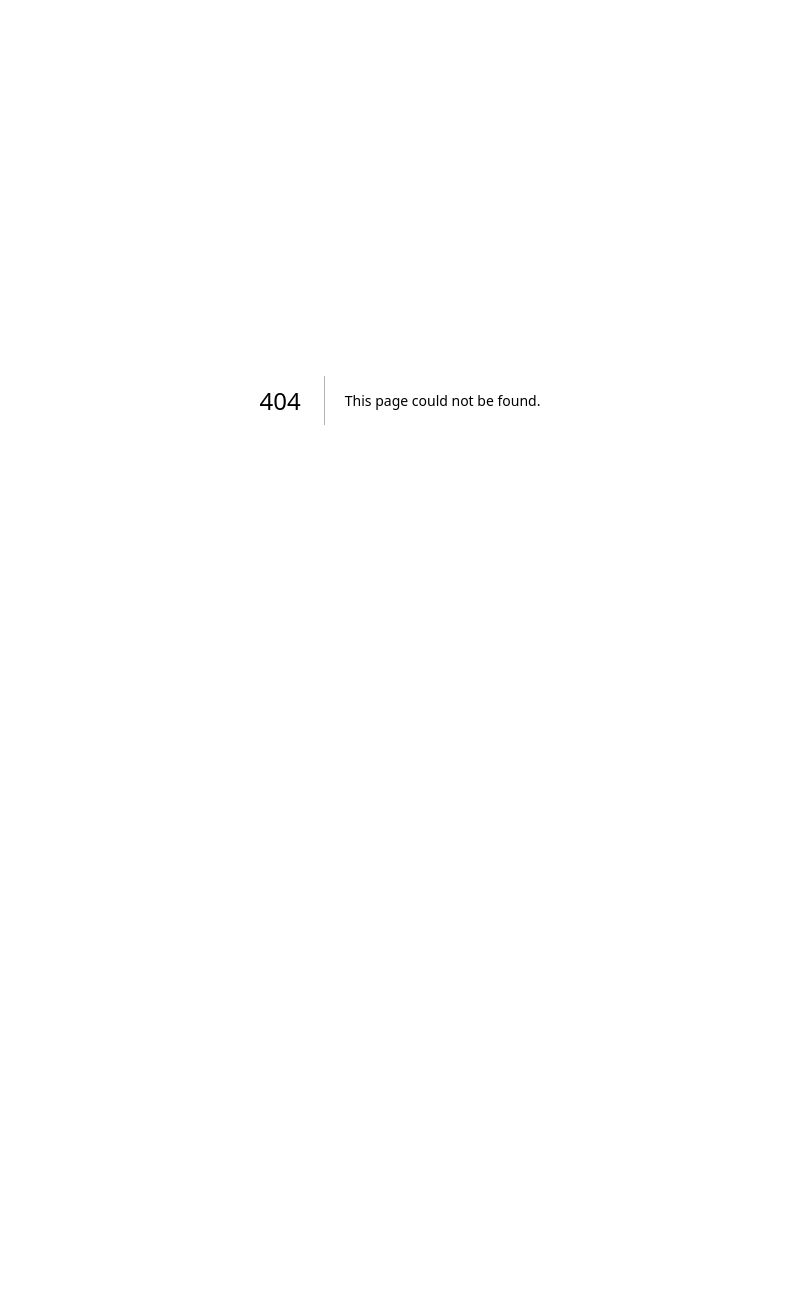
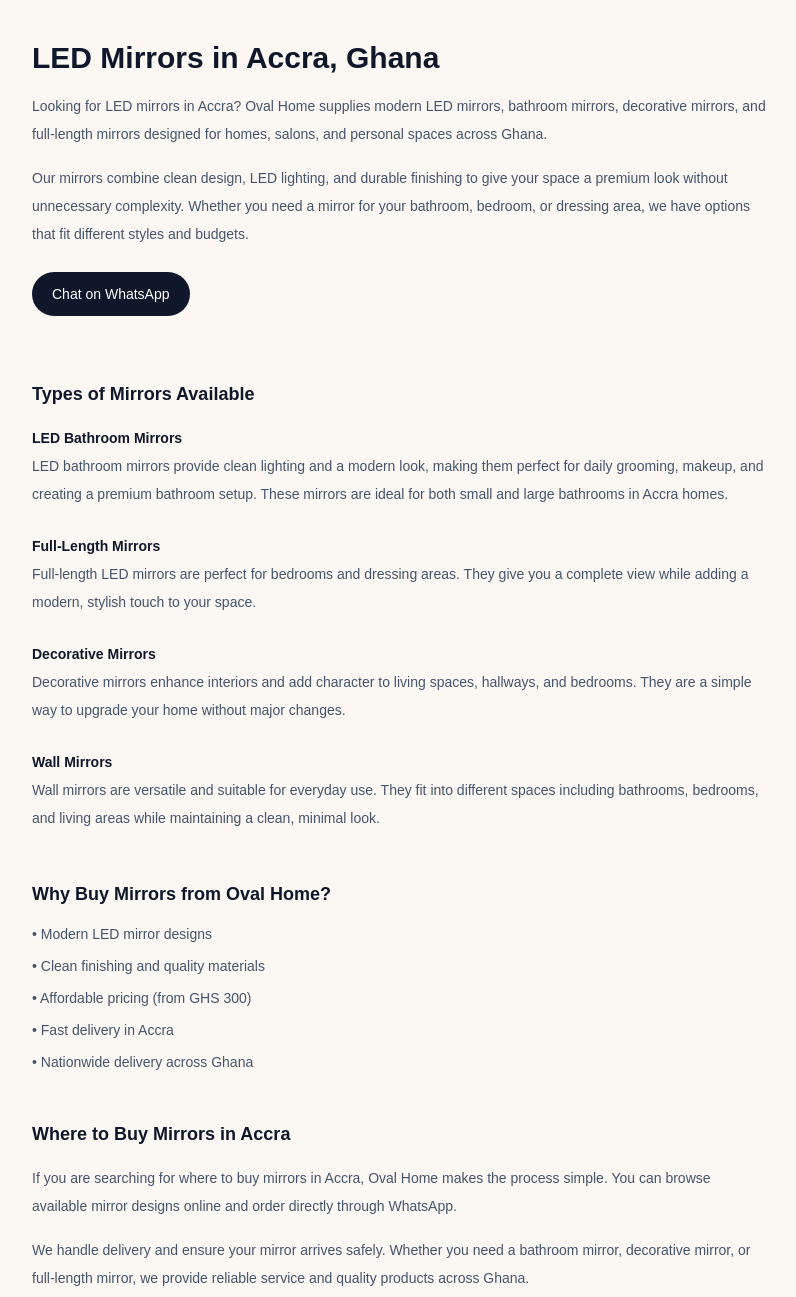
Before and after one commit to Owurathetaker/Ovalhome, a Next.js app: page /mirror-in-accra in a window 1280 px wide. Before the commit this address had no page. Shown: the top 1297 px of the page, without its empty margins (240-1036 px from the left). Before the commit the page ends 800 px from the top, so only its background shows below. Built offline with nearby package versions, Linux system fonts and the light colour scheme.

Commit message:
Add mirrors in Accra SEO page

```diff
--- /dev/null
+++ b/app/mirror-in-accra/page.tsx
@@ -0,0 +1,162 @@
+// app/mirrors-in-accra/page.tsx
+
+import Link from "next/link";
+
+const WA_NUMBER = "233554053999";
+
+function waLink(message?: string) {
+  const text = message
+    ? message
+    : "Hi Oval Home 👋🏽\nI want a mirror recommendation.\nLocation: ____\nSpace: ____\nBudget: ____";
+  return `https://wa.me/${WA_NUMBER}?text=${encodeURIComponent(text)}`;
+}
+
+export default function MirrorsInAccraPage() {
+  return (
+    <main className="min-h-screen bg-[#fbf7f2] text-slate-900">
+      <section className="mx-auto max-w-3xl px-4 py-10">
+        <h1 className="text-2xl font-semibold md:text-3xl">
+          LED Mirrors in Accra, Ghana
+        </h1>
+
+        <p className="mt-4 text-sm leading-7 text-slate-600">
+          Looking for LED mirrors in Accra? Oval Home supplies modern LED mirrors,
+          bathroom mirrors, decorative mirrors, and full-length mirrors designed
+          for homes, salons, and personal spaces across Ghana.
+        </p>
+
+        <p className="mt-4 text-sm leading-7 text-slate-600">
+          Our mirrors combine clean design, LED lighting, and durable finishing
+          to give your space a premium look without unnecessary complexity.
+          Whether you need a mirror for your bathroom, bedroom, or dressing area,
+          we have options that fit different styles and budgets.
+        </p>
+
+        <div className="mt-6">
+          <a
+            href={waLink()}
+            target="_blank"
+            rel="noreferrer"
+            className="inline-block rounded-full bg-slate-900 px-5 py-3 text-sm font-medium text-white"
+          >
+            Chat on WhatsApp
+          </a>
+        </div>
+      </section>
+
+      <section className="mx-auto max-w-3xl px-4 py-6">
+        <h2 className="text-lg font-semibold">Types of Mirrors Available</h2>
+
+        <div className="mt-4 space-y-6 text-sm text-slate-600 leading-7">
+          <div>
+            <h3 className="font-semibold text-slate-900">
+              LED Bathroom Mirrors
+            </h3>
+            <p>
+              LED bathroom mirrors provide clean lighting and a modern look,
+              making them perfect for daily grooming, makeup, and creating a
+              premium bathroom setup. These mirrors are ideal for both small and
+              large bathrooms in Accra homes.
+            </p>
+          </div>
+
+          <div>
+            <h3 className="font-semibold text-slate-900">
+              Full-Length Mirrors
+            </h3>
+            <p>
+              Full-length LED mirrors are perfect for bedrooms and dressing
+              areas. They give you a complete view while adding a modern,
+              stylish touch to your space.
+            </p>
+          </div>
+
+          <div>
+            <h3 className="font-semibold text-slate-900">
+              Decorative Mirrors
+            </h3>
+            <p>
+              Decorative mirrors enhance interiors and add character to living
+              spaces, hallways, and bedrooms. They are a simple way to upgrade
+              your home without major changes.
+            </p>
+          </div>
+
+          <div>
+            <h3 className="font-semibold text-slate-900">
+              Wall Mirrors
+            </h3>
+            <p>
+              Wall mirrors are versatile and suitable for everyday use. They fit
+              into different spaces including bathrooms, bedrooms, and living
+              areas while maintaining a clean, minimal look.
+            </p>
+          </div>
+        </div>
+      </section>
+
+      <section className="mx-auto max-w-3xl px-4 py-6">
+        <h2 className="text-lg font-semibold">
+          Why Buy Mirrors from Oval Home?
+        </h2>
+
+        <ul className="mt-4 space-y-3 text-sm text-slate-600">
+          <li>• Modern LED mirror designs</li>
+          <li>• Clean finishing and quality materials</li>
+          <li>• Affordable pricing (from GHS 300)</li>
+          <li>• Fast delivery in Accra</li>
+          <li>• Nationwide delivery across Ghana</li>
+        </ul>
+      </section>
+
+      <section className="mx-auto max-w-3xl px-4 py-6">
+        <h2 className="text-lg font-semibold">
+          Where to Buy Mirrors in Accra
+        </h2>
+
+        <p className="mt-4 text-sm leading-7 text-slate-600">
+          If you are searching for where to buy mirrors in Accra, Oval Home makes
+          the process simple. You can browse available mirror designs online and
+          order directly through WhatsApp.
+        </p>
+
+        <p className="mt-4 text-sm leading-7 text-slate-600">
+          We handle delivery and ensure your mirror arrives safely. Whether you
+          need a bathroom mirror, decorative mirror, or full-length mirror, we
+          provide reliable service and quality products across Ghana.
+        </p>
+      </section>
+
+      <section className="mx-auto max-w-3xl px-4 py-10">
+        <div className="rounded-2xl border border-black/10 bg-white p-6 text-center shadow-sm">
+          <h2 className="text-lg font-semibold">
+            Ready to get your mirror?
+          </h2>
+
+          <p className="mt-2 text-sm text-slate-600">
+            Browse available designs or chat with us directly to find the perfect
+            mirror for your space.
+          </p>
+
+          <div className="mt-4 flex justify-center gap-3">
+            <a
+              href="/#designs"
+              className="rounded-full border border-black/10 bg-white px-4 py-2 text-sm"
+            >
+              View Designs
+            </a>
+
+            <a
+              href={waLink()}
+              target="_blank"
+              rel="noreferrer"
+              className="rounded-full bg-slate-900 px-4 py-2 text-sm text-white"
+            >
+              Chat on WhatsApp
+            </a>
+          </div>
+        </div>
+      </section>
+    </main>
+  );
+}
```
